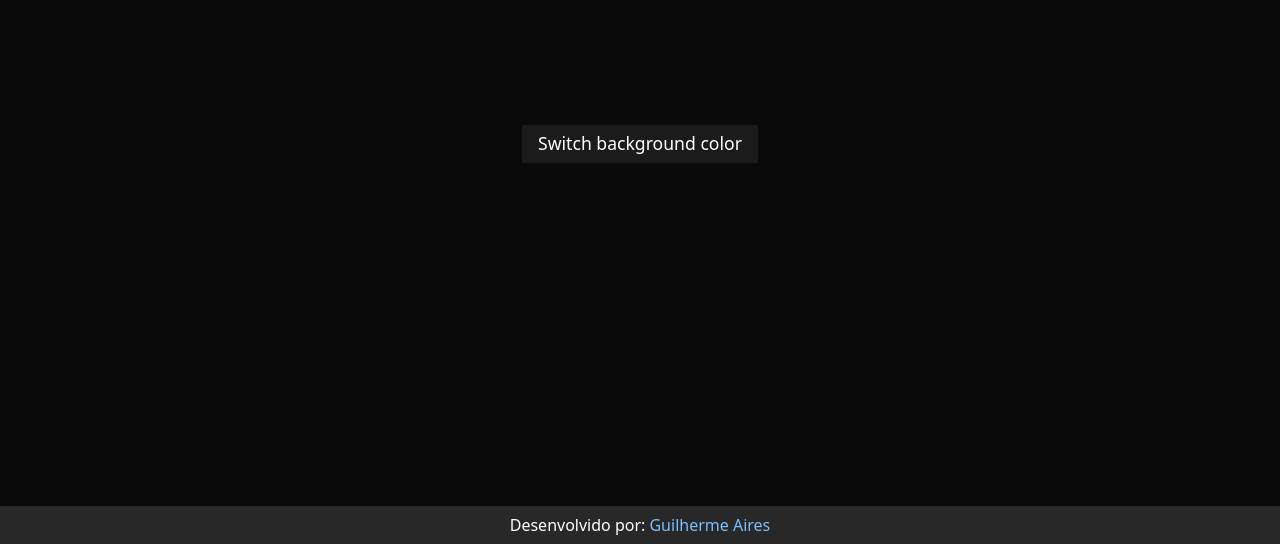
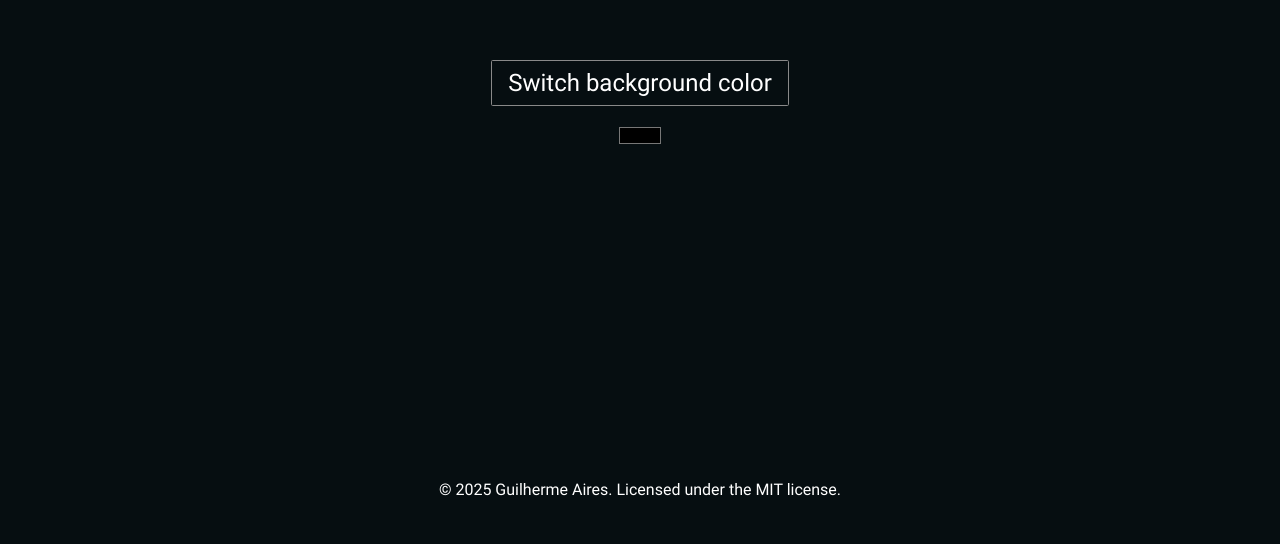
Before and after one commit to irmaodoguilherme/background-color-switcher, a plain HTML site: page index.html in a window 1280 px wide. Shown: the part 256-800 px from the top of the page. Drawn offline with Linux system fonts and the light colour scheme.

Commit message:
Version 2.0

```diff
--- a/app.js
+++ b/app.js
@@ -1,23 +1,18 @@
-const buttonColorSwitcher = document.querySelector('[data-js="button-color-switcher"]')
+const body = document.body
+const inputBackgroundColor = document.querySelector('[data-input="background-color"]')
+const buttonSwitchBackgroundColor =
+    document.querySelector('[data-button="switch-background-color"]')
 
-const getRandomNumber = max => Math.trunc(Math.random() * max)
+const getRandomInt = () => Math.ceil(Math.random() * 100)
+const switchBackgroundColor = (el, color) => el.style.backgroundColor = color
+const getNewBackgroundColorTemplate = () =>
+    `rgb(${getRandomInt()}, ${getRandomInt()}, ${getRandomInt()})`
 
-const getBackgroundColor = () => {
-  const red = getRandomNumber(255)
-  const green = getRandomNumber(255)
-  const blue = getRandomNumber(255)
-  const opacity = getRandomNumber(100)
-
-  return `rgb(${red}, ${green}, ${blue}, ${opacity}%)`
+const handleButtonClick = () => {
+    const newBackgroundColorTemplate = getNewBackgroundColorTemplate()
+    switchBackgroundColor(body, newBackgroundColorTemplate)
 }
 
-const switchBackgroundColor = () => {
-  const newBackgroundColor = getBackgroundColor()
-  const body = document.body
-
-  body.style.backgroundColor = newBackgroundColor
-}
-
-const handleButtonClick = async () => switchBackgroundColor()
-
-buttonColorSwitcher.addEventListener('click', handleButtonClick)
+buttonSwitchBackgroundColor.addEventListener('click', handleButtonClick)
+inputBackgroundColor.addEventListener('input', e =>
+    switchBackgroundColor(body, e.target.value))
--- a/index.html
+++ b/index.html
@@ -1,19 +1,22 @@
 <!DOCTYPE html>
-<html lang="pt-BR">
+<html lang="en-US" class="h-100">
 
-<head>
-  <meta charset="UTF-8">
-  <meta name="viewport" content="width=device-width, initial-scale=1.0">
-  <link rel="stylesheet" href="./style.css">
-  <title>Color switcher</title>
-</head>
+    <head>
+        <meta charset="UTF-8">
+        <meta name="viewport" content="width=device-width, initial-scale=1.0">
+        <link rel="stylesheet" href="./src/style.css">
+        <title>Background color switcher</title>
+    </head>
 
-<body class="text-white">
-  <button data-js="button-color-switcher" class="switch font-sys-ui text-white p-b-05r">Switch background color</button>
-  <p class="text-center bg-gray p-t-05r p-b-05r m-t-auto font-sys-ui">Desenvolvido por: <a
-      href="https://github.com/irmaodoguilherme?tab=repositories" class="text-cyan text-dec-none">Guilherme Aires</a>
-  </p>
-  <script type="module" src="./app.js"></script>
-</body>
+    <body class="h-100 bg-darkblue bg-transition">
+        <main>
+            <button class="bg-darkblue text-white button-switch-bg text-center word-wrap bg-transition" type="button" aria-label="Switch background color" data-button="switch-background-color">Switch background color</button>
+            <input type="color" name="background" data-input="background-color" aria-label="Switch background color">
+        </main>
+        <footer>
+            <p class="text-white text-center word-wrap">© 2025 Guilherme Aires. Licensed under the MIT license.</p>
+        </footer>
+        <script src="./app.js"></script>
+    </body>
 
 </html>
--- /dev/null
+++ b/src/style.css
@@ -0,0 +1,75 @@
+@font-face {
+  font-family: 'Roboto';
+  src: url('./Roboto-Regular.ttf') format('truetype');
+  font-weight: normal;
+  font-style: normal;
+}
+
+* {
+  font-family: 'Roboto', sans-serif;
+}
+
+body {
+  margin: 0;
+}
+
+main {
+  display: flex;
+  flex-direction: column;
+  justify-content: center;
+  align-items: center;
+  gap: 1rem 0;
+  height: 90%;
+}
+
+button:hover {
+  background-color: rgb(46 54 57);
+  width: 50vw;
+}
+
+input[type=color] {
+  background-color: rgb(0 0 0 / 0);
+  border: none;
+}
+
+footer {
+  margin-bottom: 2rem;
+}
+
+.bg-transition {
+  transition:
+    background-color .15s ease-in-out,
+    width .15s ease-in-out;
+}
+
+.text-center {
+  text-align: center;
+}
+
+.word-wrap {
+  word-wrap: break-word;
+  word-break: break-word;
+}
+
+.text-white {
+  color: #fff;
+}
+
+.bg-darkblue {
+  background: #060e11;
+}
+
+.h-100 {
+  height: 100%;
+}
+
+.button-switch-bg {
+  font-size: 1.5rem;
+  padding-inline: 1rem;
+  padding-top: .5rem;
+  padding-bottom: .5rem;
+  border: solid 1px #898989;
+  border-radius: .1rem;
+  cursor: pointer;
+  width: 297.55px;
+}
--- a/style.css
+++ /dev/null
@@ -1,68 +0,0 @@
-* {
-  margin: 0%;
-  padding: 0%;
-  box-sizing: border-box;
-}
-
-html {
-  height: 100%;
-}
-
-body {
-  background-color: #0a0a0a;
-  min-height: 100%;
-  display: flex;
-  flex-direction: column;
-  transition: background-color 0.2s ease-in;
-}
-
-.switch {
-  position: absolute;
-  inset: 0;
-  margin: auto;
-  max-width: fit-content;
-  max-height: fit-content;
-  font-size: 110%;
-  border: none;
-  background-color: rgb(27, 27, 27);
-  padding-top: 0.4rem;
-  padding-inline: 1rem;
-  border-radius: 0.1rem;
-  cursor: pointer;
-}
-
-.font-sys-ui {
-  font-family: system-ui, -apple-system, BlinkMacSystemFont, 'Segoe UI', Roboto, Oxygen, Ubuntu, Cantarell, 'Open Sans', 'Helvetica Neue', sans-serif;
-}
-
-.text-cyan {
-  color: #78c0ff;
-}
-
-.text-dec-none {
-  text-decoration: none;
-}
-
-.text-center {
-  text-align: center;
-}
-
-.bg-gray {
-  background-color: rgb(40, 40, 40);
-}
-
-.p-t-05r {
-  padding-top: 0.5rem;
-}
-
-.p-b-05r {
-  padding-bottom: 0.5rem;
-}
-
-.m-t-auto {
-  margin-top: auto;
-}
-
-.text-white {
-  color: #ffffff;
-}
```
Also changed, not shown: license.txt, src/Roboto-Regular.ttf (added), 2 other files.
